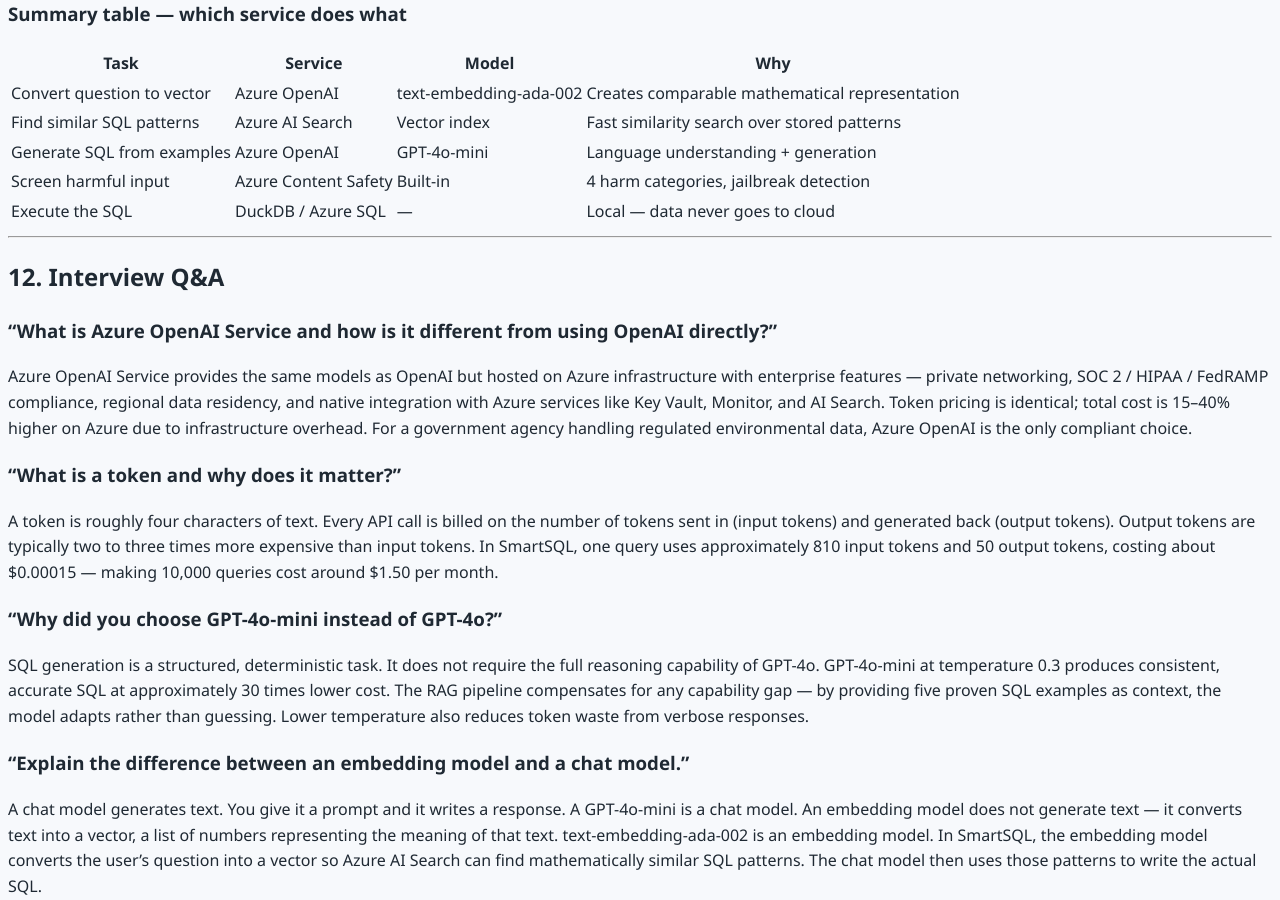
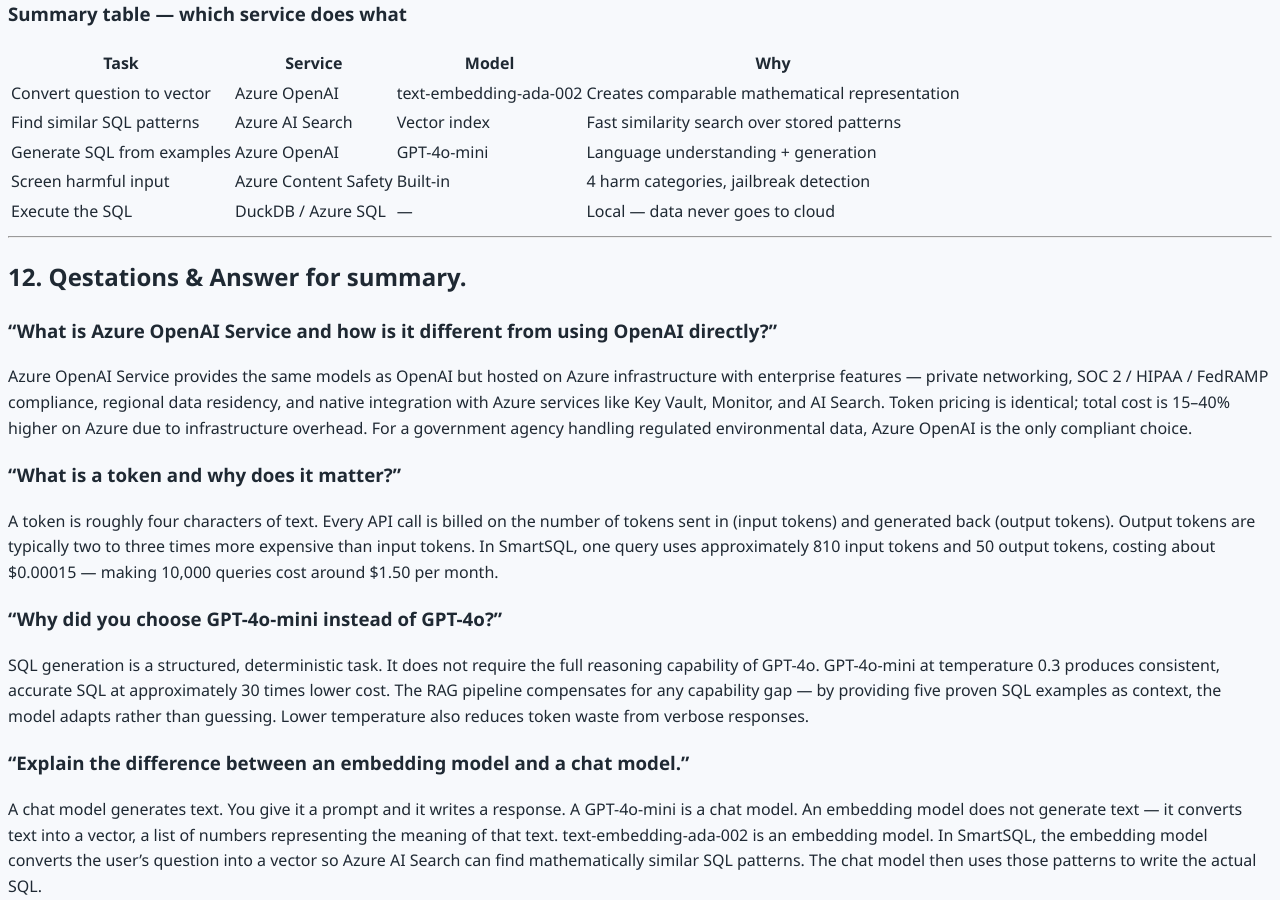
Before and after one commit to irshadvaza/irshadvaza.tech, a Jekyll site: the page built from learning-guides/Azure-AI/azure-openai-service.md, in a window 1280 px wide and 900 px high, scrolled down 17751 px. Built offline with Jekyll 4.4.1, drawn with Linux system fonts in a browser that asks for light colours; our own code applies the rules of GitHub Pages for plain Markdown files.

Commit message:
Update azure-openai-service.md

```diff
--- a/learning-guides/Azure-AI/azure-openai-service.md
+++ b/learning-guides/Azure-AI/azure-openai-service.md
@@ -890,7 +890,7 @@
 
 ---
 
-## 12. Interview Q&A
+## 12. Qestations & Answer for summary.
 
 ### "What is Azure OpenAI Service and how is it different from using OpenAI directly?"
 
```
